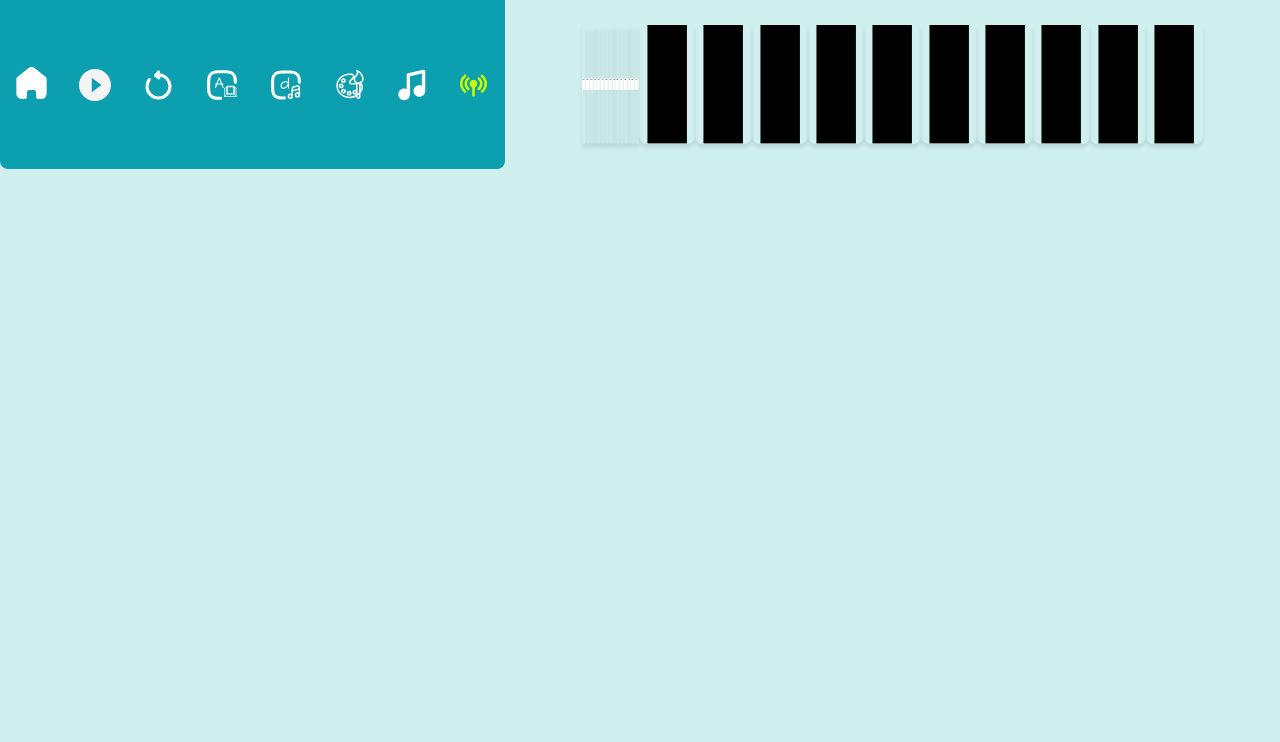
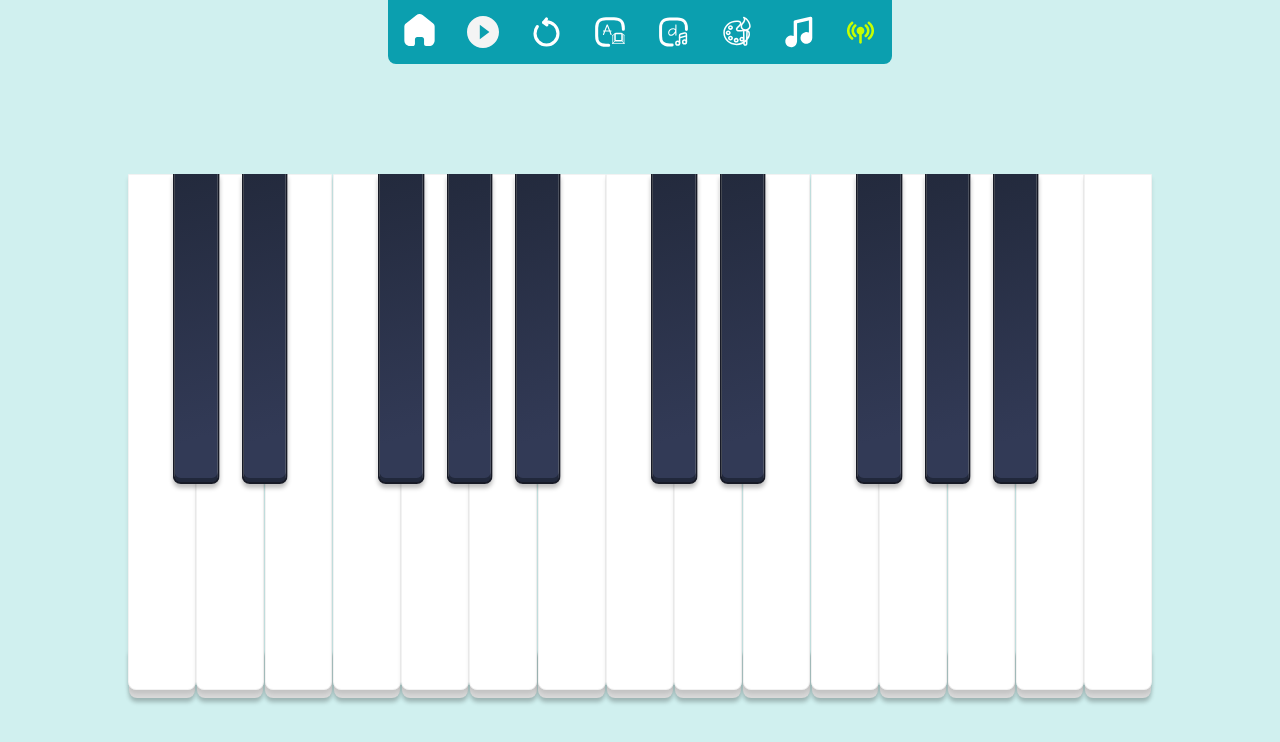
Before and after one commit to DenisaPolesna/piano, a React (Vite) app: page /game in a window 1280 px wide. Shown: the top 742 px of the page. Built offline with nearby package versions, Linux system fonts and the light colour scheme; a web font is replaced by a local one.

Commit message:
Add BlackKey and WhiteKey component, Play a tone

```diff
--- a/src/components/GameLogic/GameLogic.jsx
+++ b/src/components/GameLogic/GameLogic.jsx
@@ -14,8 +14,8 @@ const GameLogic = () => {
     <div className="game-page">
       <div className="game-header">
         <NavBar />
-        <Keyboard />
       </div>
+      <Keyboard />
     </div>
   );
 };
--- /dev/null
+++ b/src/components/Piano/BlackKey/BlackKey.css
@@ -0,0 +1,29 @@
+.key.black {
+  position: absolute;
+  z-index: 10;
+  width: calc(100% / 22);
+  height: 60%;
+  border-left: 0.15rem solid #171A26;
+  border-right: 0.15rem solid #171A26;
+  border-bottom: 0.15rem solid #171A26;
+  border-top: none;
+  background: linear-gradient(165.19deg, #232A3D 0.7%, #323A56 84.98%);
+  box-shadow: inset 0 -0.25rem 0 #21283B, 0 4px 4px rgba(0, 0, 0, 0.25);
+  transform: translateX(-50%);
+  pointer-events: auto;
+  transition: transform 0.1s ease, filter 0.1s ease;
+}
+
+.key.black:hover {
+  filter: brightness(2);
+}
+
+.key.black:active,
+.key.black.key-black__pressed {
+  transform: translateX(-50%) scaleY(0.97);
+  filter: brightness(2);
+}
+
+.key.black:focus {
+  outline: none;
+}
--- /dev/null
+++ b/src/components/Piano/BlackKey/BlackKey.jsx
@@ -0,0 +1,20 @@
+import "./BlackKey.css";
+
+const BlackKey = ({ offset, ...handlers }) => {
+  return (
+    <svg
+      className="key black"
+      {...handlers}
+      style={{
+        left: `${offset}%`,
+        overflow: "visible",
+      }}
+      xmlns="http://www.w3.org/2000/svg"
+      width="100"
+      height="300"
+      viewBox="0 0 100 300"
+    ></svg>
+  );
+};
+
+export default BlackKey;
--- a/src/components/Piano/Key/Key.css
+++ b/src/components/Piano/Key/Key.css
@@ -4,8 +4,8 @@
   align-items: center;
   height: 100%;
   width: 100%;
-  border-bottom-left-radius: 0.5rem;
-  border-bottom-right-radius: 0.5rem;
+  border-bottom-left-radius: var(--radius);
+  border-bottom-right-radius: var(--radius);
   cursor: pointer;
   transform-origin: top;
   box-shadow: 0px 4px 4px rgba(0, 0, 0, 0.1);
--- a/src/components/Piano/Key/Key.jsx
+++ b/src/components/Piano/Key/Key.jsx
@@ -1,25 +1,16 @@
-import './Key.css';
-import { useRef } from 'react';
+import "./Key.css";
+import BlackKey from "../BlackKey/BlackKey";
+import WhiteKey from "../WhiteKey/WhiteKey";
 
-const Key = ({ note, type, keyBind, offset, ...handlers }) => {
+const Key = ({ type, offset, ...handlers }) => {
   return (
-    <svg
-      {...handlers}
-      className={`${type === 'white' ? 'key white' : 'key black'}`}
-      style={type === 'black' ? { left: `${offset}rem` } : null}
-      xmlns="http://www.w3.org/2000/svg"
-      width="100"
-      height="300"
-      viewBox="0 0 100 300"
-    >
-      <rect x="0" y="0" width="100" height="300" className="key-rect" />
-      <text x="10" y="50" fontSize="40" fill="black">
-        {note}
-      </text>
-      {/*   <text x="50" y="50" fontSize="40" fill="black">
-        {keyBind}
-      </text> */}
-    </svg>
+    <>
+      {type === "white" ? (
+        <WhiteKey offset={offset} {...handlers} />
+      ) : (
+        <BlackKey offset={offset} {...handlers} />
+      )}
+    </>
   );
 };
 
--- a/src/components/Piano/Keyboard/Keyboard.css
+++ b/src/components/Piano/Keyboard/Keyboard.css
@@ -20,7 +20,6 @@
   width: 100%;
   fill: white;
   display: flex;
-  /* position: relative; */
   align-items: flex-start;
   gap: 0.05%;
   z-index: 2;
@@ -32,7 +31,6 @@
 
 .keyboard-black {
   width: 100%;
-
   height: 100%;
   position: absolute;
   z-index: 3;
--- a/src/components/Piano/Keyboard/Keyboard.jsx
+++ b/src/components/Piano/Keyboard/Keyboard.jsx
@@ -11,7 +11,7 @@ const Keyboard = () => {
     const formattedNote = note.includes("#")
       ? note.replace("#", "Sharp")
       : note;
-    const soundFile = `/assets/Sounds/${formattedNote}.mp3`;
+    const soundFile = `/sounds/${formattedNote}.mp3`;
     console.log(soundFile);
     const audio = new Audio(soundFile);
     audio.play();
@@ -31,8 +31,24 @@ const Keyboard = () => {
     };
   };
 
-  const renderKey = ({ note }, type) => (
-    <Key key={`${type}-${note}`} note={note} type={type} />
+  const handleInteractionStart = (note) => {
+    playSound(note);
+  };
+
+  const getHandlers = (note) => ({
+    onMouseDown: (e) => {
+      handleInteractionStart(note);
+    },
+  });
+
+  const renderKey = ({ note, offset }, type) => (
+    <Key
+      key={`${type}-${note}`}
+      note={note}
+      type={type}
+      offset={offset}
+      {...getHandlers(note)}
+    />
   );
 
   return (
@@ -43,6 +59,7 @@ const Keyboard = () => {
             renderKey(
               {
                 note: key.note,
+                offset: key.keyboardPositionPerct,
               },
               "white",
             ),
@@ -52,6 +69,7 @@ const Keyboard = () => {
           renderKey(
             {
               note: key.note,
+              offset: key.keyboardPositionPerct,
             },
             "black",
           ),
--- /dev/null
+++ b/src/components/Piano/WhiteKey/WhiteKey.css
@@ -0,0 +1,51 @@
+.key-wrapper {
+  width: 100%;
+  height: 100%;
+  position: relative;
+  display: flex;
+  justify-content: center;
+  align-items: center;
+}
+
+.key.white {
+  border: 0.08rem solid #F2F2F2;
+  background: linear-gradient(180deg, #FFFFFF 0.95%, #FFFFFF 97.37%);
+  transition: transform 0.1s ease;
+  transform-origin: top;
+}
+
+.key-extension {
+  position: absolute;
+  bottom: -0.5rem;
+  width: 98%;
+  height: 3rem;
+  background-color: #D9D9D9;
+  border-bottom-left-radius: 0.5rem;
+  border-bottom-right-radius: 0.5rem;
+  z-index: 1;
+  box-shadow: 0 4px 4px rgba(0, 0, 0, 0.25);
+  transition: transform 0.1s ease;
+  transform-origin: top;
+}
+
+.key-wrapper:hover .key.white,
+.key-wrapper:hover .key-extension {
+  filter: brightness(0.8);
+  box-shadow: none;
+}
+
+.key.white:active {
+  transform: scaleY(0.97);
+}
+
+.key.white.white-key__pressed {
+  filter: brightness(0.8);
+  transform: scaleY(0.97);
+}
+
+.key.white:active+.key-extension,
+.key.white.white-key__pressed+.key-extension {
+  transform: scaleY(0.80);
+  box-shadow: none;
+  filter: brightness(0.8);
+}
--- /dev/null
+++ b/src/components/Piano/WhiteKey/WhiteKey.jsx
@@ -0,0 +1,22 @@
+import "./WhiteKey.css";
+
+const WhiteKey = ({ ...handlers }) => {
+  return (
+    <div className="key-wrapper">
+      <svg
+        className="key white"
+        style={{
+          overflow: "visible",
+        }}
+        {...handlers}
+        xmlns="http://www.w3.org/2000/svg"
+        width="100"
+        height="300"
+        viewBox="0 0 100 300"
+      ></svg>
+      <div className="key key-extension"></div>
+    </div>
+  );
+};
+
+export default WhiteKey;
--- a/src/components/UI/NavBarMenu/NavBar/NavBar.css
+++ b/src/components/UI/NavBarMenu/NavBar/NavBar.css
@@ -4,8 +4,8 @@
   flex-direction: row;
   align-items: center;
   gap: 2rem;
-  border-bottom-left-radius: 0.5rem;
-  border-bottom-right-radius: 0.5rem;
+  border-bottom-left-radius: var(--radius);
+  border-bottom-right-radius: var(--radius);
   padding: 0.5rem 1rem;
   height: 100%;
   cursor: pointer;
--- a/src/global.css
+++ b/src/global.css
@@ -17,5 +17,5 @@
   --font-main: 'Fredoka One', sans-serif;
   --font-secondary: 'Happy Monkey', cursive;
   --font-tertiary: 'Quicksand', sans-serif;
-  --radius: 0.8rem;
+  --radius: 8px;
 }
--- a/src/pages/MenuPage/MenuPage.css
+++ b/src/pages/MenuPage/MenuPage.css
@@ -47,6 +47,7 @@
   font-family: var(--font-main);
   box-shadow: 0 8px 0 rgba(7, 105, 120, 1), 0 8px 20px rgba(0, 0, 0, 0.15);
   transition: transform 0.15s ease, box-shadow 0.15s ease, background-color 0.3s ease;
+  width: 20rem;
 }
 
 .menu-button:hover {
```
